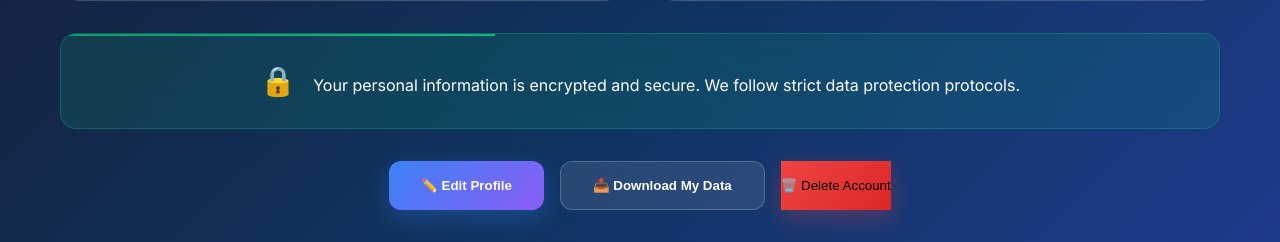
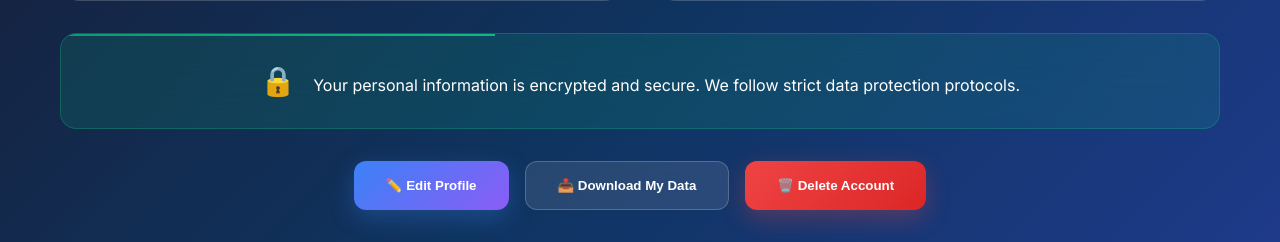
Before and after one commit to IrfathAraSarika/Truth-Uncovered-cse370_project-, a PHP site: page /profile.php in a window 1280 px wide. Shown: the part 1767-2009 px from the top of the page. Run offline with PHP 8.4, Linux system fonts and the light colour scheme; the visitor is signed in with stand-in values (Sample User, id 1); tables that the repository leaves empty or names only in its code hold one stand-in row (values such as "Sample post"); data that the repository does not hold is empty.

Commit message:
fix delete button color

```diff
--- a/profile.php
+++ b/profile.php
@@ -864,7 +864,7 @@ if ($_SERVER['REQUEST_METHOD'] === 'POST' && isset($_POST['action']) && $_POST['
                 </button>
 
               <?php if (isset($_SESSION['role']) && $_SESSION['role'] !== 'Admin'): ?>
- <button class="action-btn danger-button" onclick="deleteAccount(<?php echo $user['User_ID']; ?>)">
+ <button class="action-button danger-button" onclick="deleteAccount(<?php echo $user['User_ID']; ?>)">
         🗑️ Delete Account
     </button>
 <?php endif; ?>
```
Also changed, not shown: signup.php (+5 -2 lines).
